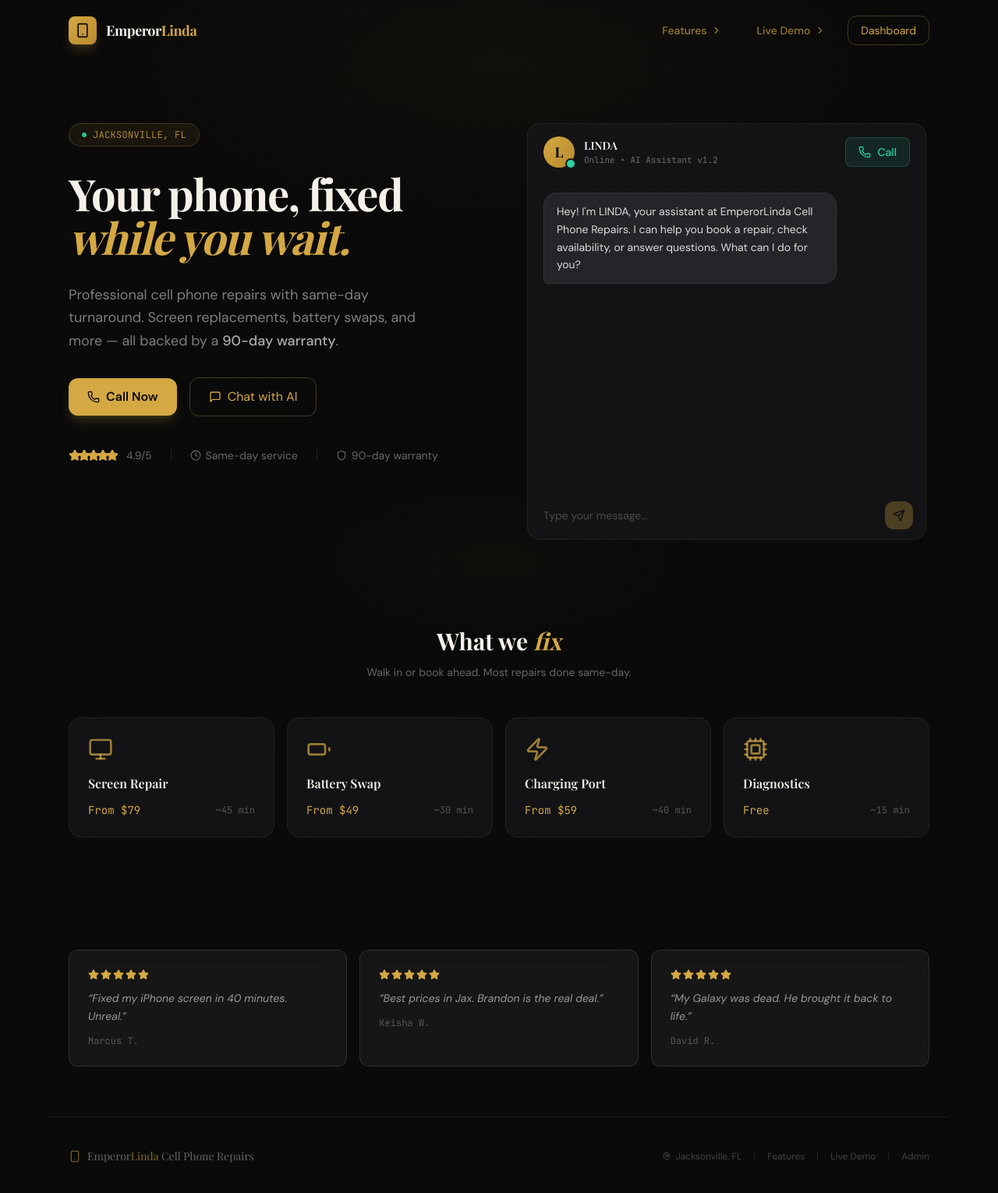
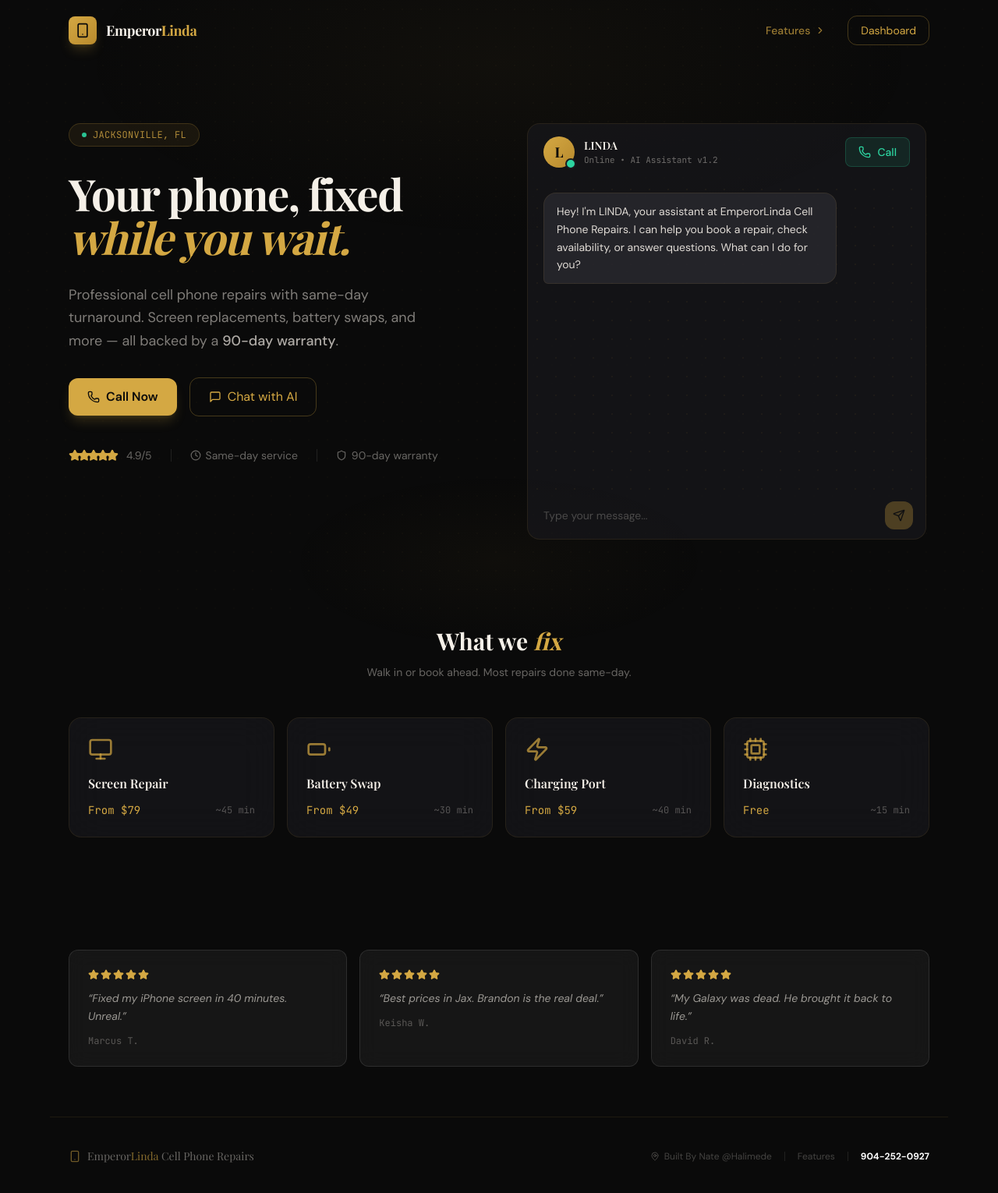
Before and after one commit to lmnhd/EmperorLindaCellPhoneRepairs, a Next.js app in the folder frontend/: page / in a window 1280 px wide. Shown: the top 1530 px of the page at 78% size. Built offline with nearby package versions, Linux system fonts and the light colour scheme; a web font is replaced by a local one.

Commit message:
feat: update footer with contact information and remove demo link

```diff
--- a/frontend/src/app/page.tsx
+++ b/frontend/src/app/page.tsx
@@ -65,16 +65,9 @@ export default function LandingPage() {
         <div className="flex items-center gap-3">
           <Link
             href="/features"
-            className="hidden sm:flex items-center gap-1.5 px-4 py-2 text-sm text-emperor-gold/70 hover:text-emperor-gold transition-colors font-medium"
+            className="flex items-center gap-1.5 px-4 py-2 text-sm text-emperor-gold/70 hover:text-emperor-gold transition-colors font-medium"
           >
             Features
-            <ChevronRight className="w-3.5 h-3.5" />
-          </Link>
-          <Link
-            href="/demo"
-            className="hidden sm:flex items-center gap-1.5 px-4 py-2 text-sm text-emperor-gold/70 hover:text-emperor-gold transition-colors font-medium"
-          >
-            Live Demo
             <ChevronRight className="w-3.5 h-3.5" />
           </Link>
           <Link
@@ -215,20 +208,16 @@ export default function LandingPage() {
           <div className="flex items-center gap-4 text-xs text-emperor-cream/25">
             <div className="flex items-center gap-1.5">
               <MapPin className="w-3 h-3" />
-              Jacksonville, FL
+              Built By Nate @Halimede
             </div>
             <div className="h-3 w-px bg-emperor-cream/10" />
             <Link href="/features" className="hover:text-emperor-gold/60 transition-colors">
               Features
             </Link>
             <div className="h-3 w-px bg-emperor-cream/10" />
-            <Link href="/demo" className="hover:text-emperor-gold/60 transition-colors">
-              Live Demo
-            </Link>
-            <div className="h-3 w-px bg-emperor-cream/10" />
-            <Link href="/dashboard" className="hover:text-emperor-gold/60 transition-colors">
-              Admin
-            </Link>
+            <span className="font-bold text-white">
+              904-252-0927
+            </span>
           </div>
         </div>
       </footer>
```
